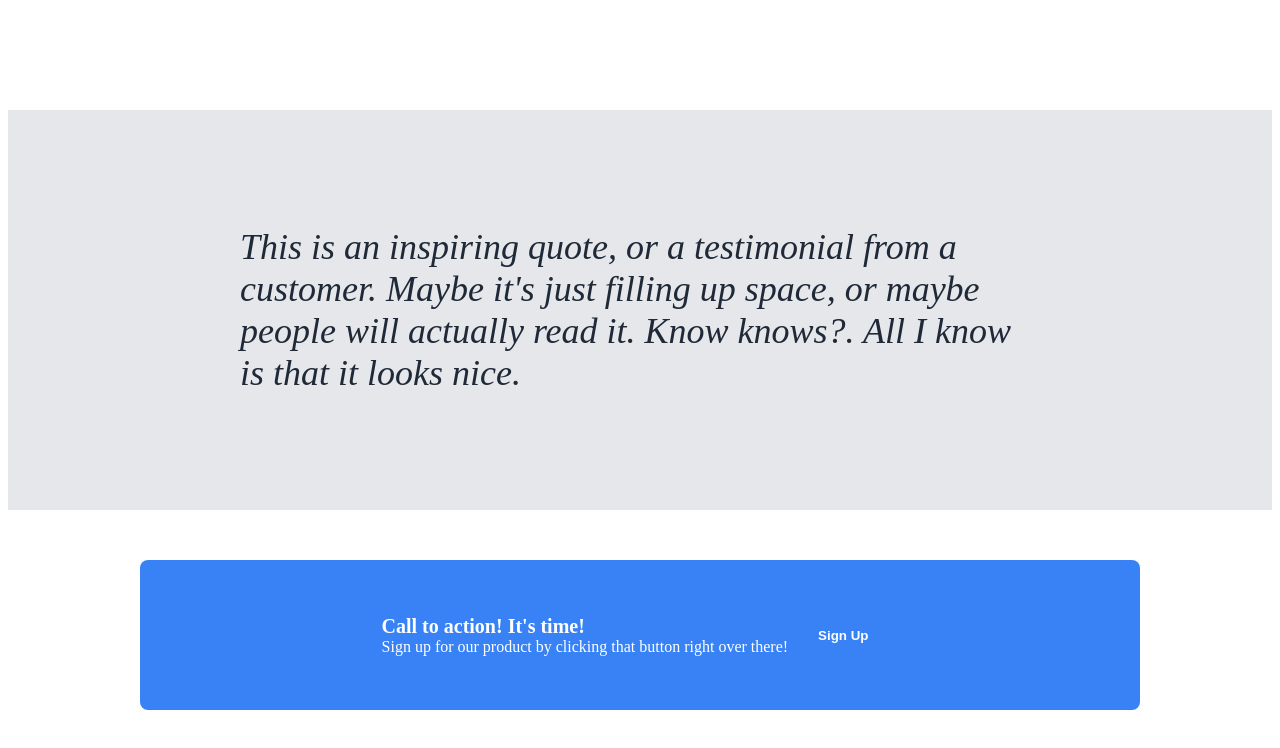
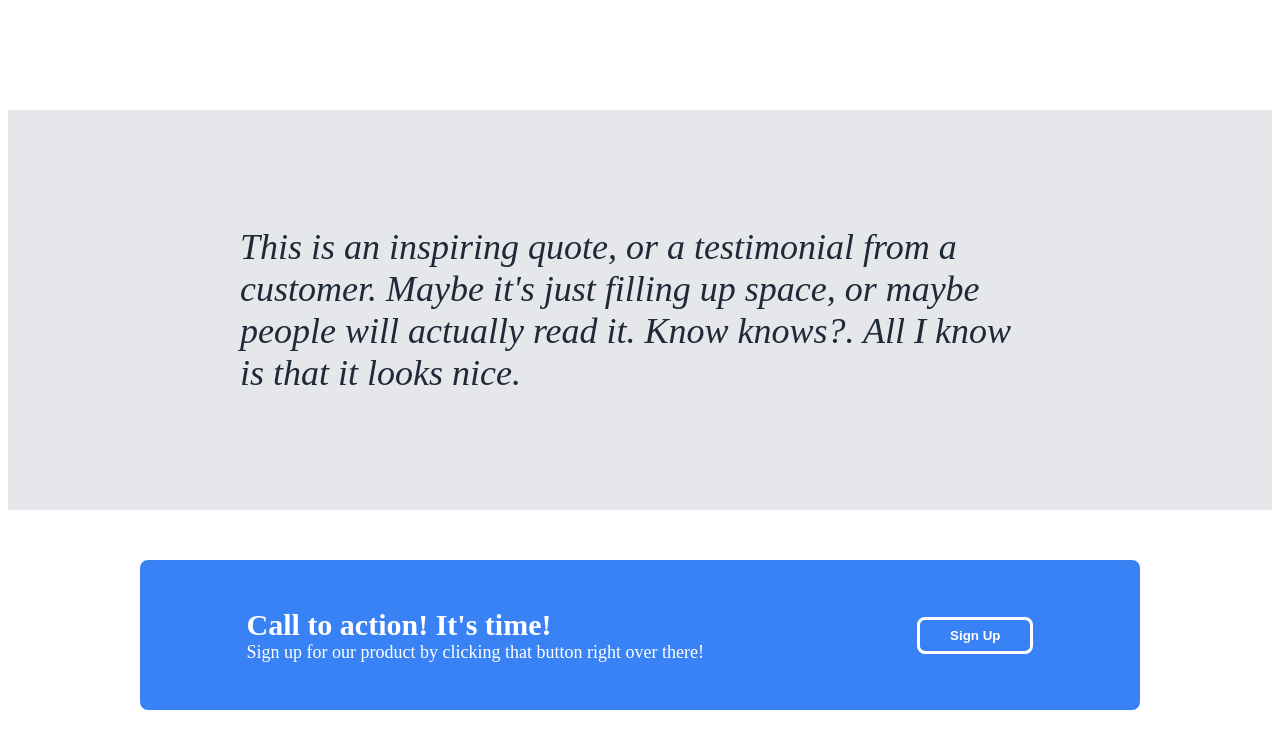
Before and after one commit to pasokon123/landingpage, a plain HTML site: page index.html in a window 1280 px wide. Shown: the part 898-1646 px from the top of the page. Drawn offline with Linux system fonts and the light colour scheme.

Commit message:
fix button in footer

```diff
--- a/index.html
+++ b/index.html
@@ -23,7 +23,7 @@
             <div class="title_box_container">
                 <div class="title_text">This website is<br> awesome</div>
                 <div class="title_subtext">This website has some subtext that goes here under the<br> main title. It's a smaller font and the color is lower contrast.</div>
-                <button>Sign up</button>
+                <div class="button1"><button>Sign up</button></div>
             </div>
             <img src="images/landscape.jpg" alt="Night Landscape" height="250" width="500">
         </div>
@@ -60,7 +60,7 @@
     <footer>
         <div class="signup_container">
             <div class="signup_text_container"><div class="signup_text">Call to action! It's time!</div>
-            <div class="singup_subtext">Sign up for our product by clicking that button right over there!</div>
+            <div class="signup_subtext">Sign up for our product by clicking that button right over there!</div>
         </div>
         <div class="signup_button"><button>Sign Up</button></div>
         </div>
--- a/styles.css
+++ b/styles.css
@@ -132,11 +132,20 @@ footer {
     height: 150px;
     background-color: #3882F6;
     border-radius: 8px;
-    justify-content: center;
-    align-items: center;
+    justify-content: space-around;
+    align-items: center
 }
 
 .signup_text {
     font-weight: bold;
-    font-size: 20px;
+    font-size: 30px;
 }
+
+.signup_subtext {
+    font-size: 18px;
+}
+
+.signup_button {
+    border: solid;
+    border-radius: 8px;
+}
```
